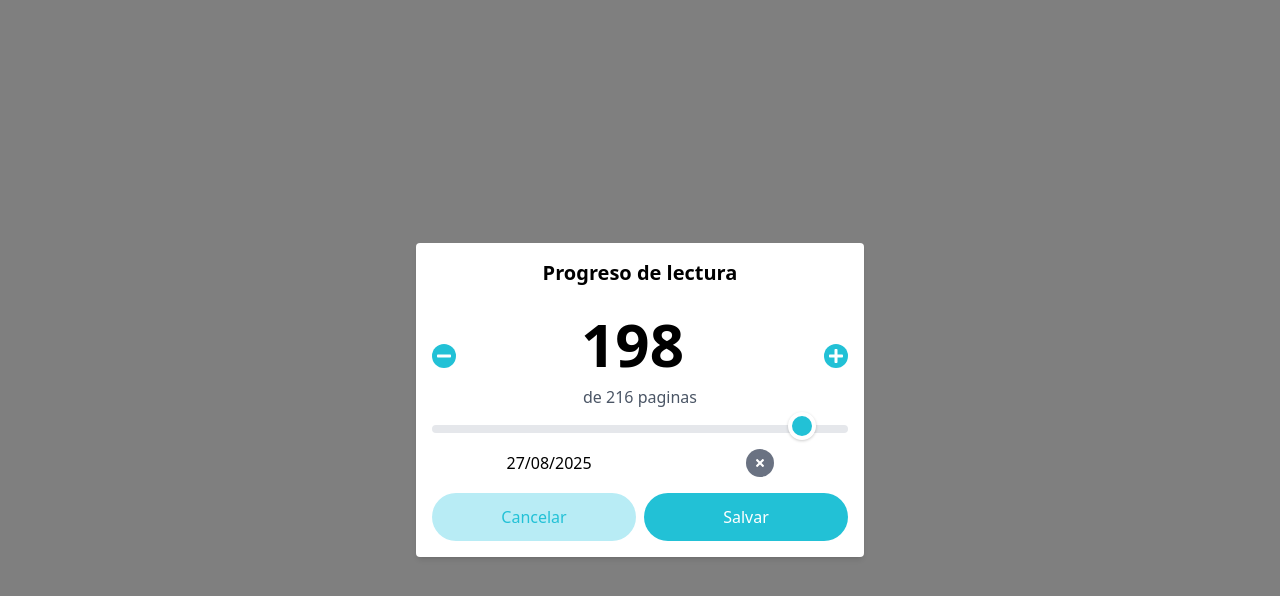
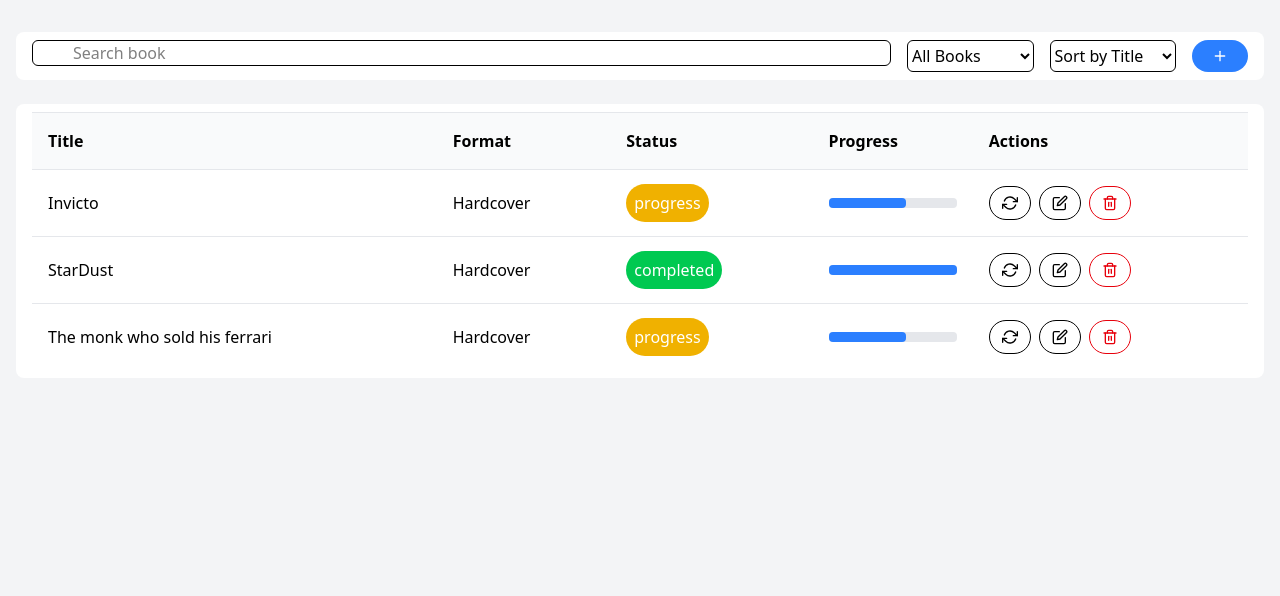
Before and after one commit to anavarro81/BookReadingTracker, a React (Vite) app in the folder apps/front/: page / in a window 1280 px wide. Shown: the top 596 px of the page. Built offline with nearby package versions, Linux system fonts and the light colour scheme.

Commit message:
feat(modal): implement close button and prevent slider from selecting a value before the last read page

```diff
--- a/apps/front/src/App.jsx
+++ b/apps/front/src/App.jsx
@@ -4,8 +4,8 @@ import BookingReadingTable from './Pages/BookingReadingTable.jsx';
 const App = () => {
   return (
     <div>
+      <BookingReadingTable/>
 
-      <ProgressModal/>
     </div>
   );
 }
--- a/apps/front/src/Components/ProgressModal.jsx
+++ b/apps/front/src/Components/ProgressModal.jsx
@@ -4,24 +4,32 @@ import DatePicker, { registerLocale } from "react-datepicker";
 import es from "date-fns/locale/es";
 import "react-datepicker/dist/react-datepicker.css";
 
-const ProgressModal = ({props}) => {
+const ProgressModal = ({open, modalStatus, onClose}) => {
 
-    // const { totalPages, currentPage, onPageChange, onDateChange } = props;
 
     registerLocale("es", es);
 
-    const data = {
-        currentPage: 198,
-        totPage: 216
-    }
+    const [currentPage, setCurrenPage] = useState(modalStatus?.currentPage ?? 0)
+    const [totalPages, setTotalPages ] = useState(modalStatus?.totalPages ?? 0)
 
-    const currentDate = new Date();
 
-    const [currentPageState, setcurrentPageState] = useState(data.currentPage)
+    const [currentPageState, setcurrentPageState] = useState(currentPage)
 
     const [showDatePicker, setShowDatePicker] = useState(true)
 
     const [selectedDate, setSelectedDate] = useState(new Date())
+
+    // sincronizar cuando cambien props
+    useEffect(() => {
+      setCurrenPage(modalStatus.currentPage ?? currentPage)
+      setTotalPages(modalStatus.totalPages ?? totalPages)
+    }, [modalStatus])
+
+
+    const handleCloseModal = () => {
+
+        onClose()
+    }
 
     const handleCloseDate = () => {
 
@@ -31,21 +39,32 @@ const ProgressModal = ({props}) => {
 
 
 
+
     const incrementCurrentPage = () => {
-        if (currentPageState < data.totPage) {
+        if (currentPageState < totalPages) {
             setcurrentPageState(currentPageState + 1)
         }
     }
 
     const decrementCurrentPage = () => {
 
-        if (currentPageState > 0 && currentPageState > data.currentPage ) {
+        if (currentPageState > 0 && currentPageState > currentPage ) {
             setcurrentPageState(currentPageState - 1)
         }
 
     }
 
+    const handleChangeProgressStatus = (e) => {
+        console.log('Progreso: ', e.target.value)
 
+         if (e.target.value > currentPage) {
+          setcurrentPageState(e.target.value)
+         }
+
+
+    }
+
+    if (!open) return null;
 
   return (
     <div className="fixed inset-0 flex items-center justify-center bg-black/50">
@@ -71,7 +90,7 @@ const ProgressModal = ({props}) => {
                                 placeholder="199"
                                 value={currentPageState}
                                 className="w-1/2 text-center font-bold text-6xl"/>
-                            <span id='totalPages' className="text-gray-600"> de {data.totPage} paginas </span>
+                            <span id='totalPages' className="text-gray-600"> de {totalPages} paginas </span>
                         </div>
 
                         <button
@@ -87,9 +106,9 @@ const ProgressModal = ({props}) => {
                         id="currentPageSlider"
                         name="totPages"
                         min="0"
-                        max={data.totPage}
+                        max={totalPages}
                         value={currentPageState}
-                        onChange={(e) => setcurrentPageState(e.target.value)}
+                        onChange={handleChangeProgressStatus}
                         className="w-full"
                         />
 
@@ -133,13 +152,14 @@ const ProgressModal = ({props}) => {
                 <div className="flex justify-center gap-2">
                     <button
                         className="w-full h-12 bg-brand-200 rounded-full text-brand-500 font-medium"
+                        onClick={handleCloseModal}
                         >
                         Cancelar
                     </button>
                     <button
                         className="w-full h-12 bg-brand-500 rounded-full font-medium text-white"
                         id="saveButton"
-                        disabled={data.currentPage === currentPageState}
+                        disabled={currentPage === currentPageState}
                         >
                          Salvar
                     </button>
--- a/apps/front/src/Pages/BookingReadingTable.jsx
+++ b/apps/front/src/Pages/BookingReadingTable.jsx
@@ -1,6 +1,7 @@
 import React, { useState, useEffect } from "react";
-import { FiBook, FiSearch, FiFilter, FiX, FiPlus } from "react-icons/fi";
+import { FiBook, FiSearch, FiFilter, FiX, FiPlus, FiRefreshCw, FiEdit, FiTrash2 } from "react-icons/fi";
 import { format } from "date-fns";
+import ProgressModal from "../Components/ProgressModal";
 
 const BookingReadingTable = () => {
 
@@ -12,6 +13,8 @@ const BookingReadingTable = () => {
       title: "StarDust",
       format: "Hardcover",
       status: "completed",
+      currentPage: 216,
+      totalPages: 216,
       progress: 100,
       lastUpdate: new Date(2025,8,15)
     },
@@ -21,6 +24,8 @@ const BookingReadingTable = () => {
       title: "The monk who sold his ferrari",
       format: "Hardcover",
       status: "progress",
+      currentPage: 182,
+      totalPages: 208,
       progress: 60,
       lastUpdate: new Date(2025,8,19)
 
@@ -31,6 +36,8 @@ const BookingReadingTable = () => {
       title: "Invicto",
       format: "Hardcover",
       status: "progress",
+      currentPage: 90,
+      totalPages: 280,
       progress: 60,
       lastUpdate: new Date(2025,8,19)
 
@@ -41,6 +48,17 @@ const BookingReadingTable = () => {
   const [searchText, setSearchText] = useState("")
   const [typeFilter, setTypeFilter] = useState("All")
   const [sortBy, setSortedBy] = useState("title")
+  const [showSetProgressModal, setshowSetProgressModal] = useState(false)
+
+
+  const [modalStatus, setModalStatus] = useState(
+    {
+      open:false,
+      currentPage:null,
+      totalPages:null,
+      bookId:null
+    }
+  )
 
   const status = {
     "completed": "bg-green-500 p-2 rounded-full text-white",
@@ -54,6 +72,10 @@ const BookingReadingTable = () => {
     setSearchText(e.target.value)
   }
 
+  const handleSetProgressStatus = (book) => {
+    setModalStatus({open: true, currentPage: book.currentPage, totalPages: book.totalPages,  bookId: book.id})
+  }
+
   const filteredBooks = books
   .filter(book => book.title.toLowerCase().includes(searchText.toLowerCase()))
   .filter(book => typeFilter === "All" || book.status == typeFilter)
@@ -62,8 +84,22 @@ const BookingReadingTable = () => {
 
 
   return (
+
+
+
     <div className="bg-gray-100 min-h-screen px-4 py-8">
       <div className="container mx-auto ">
+
+        {modalStatus.open &&
+          <ProgressModal
+            open={modalStatus.open}
+            modalStatus={modalStatus}
+            onClose={() => setModalStatus(prev => ({...prev, open: false}))}
+
+        />}
+
+
+
         <div className="flex bg-white rounded-lg justify-between px-4 py-2 mb-6 gap-4">
           <div className="flex-1">
             <input type="text"
@@ -104,7 +140,7 @@ const BookingReadingTable = () => {
                 <th className="p-4"> Format </th>
                 <th className="p-4"> Status </th>
                 <th className="p-4"> Progress </th>
-                <th className="p-4"> Last Updated </th>
+                <th className="p-4"> Actions </th>
               </tr>
             </thead>
             <tbody className="">
@@ -126,7 +162,33 @@ const BookingReadingTable = () => {
                     </div>
                     </td>
                     <td className="p-4">
-                      {format(book.lastUpdate, "dd/MM/yyyy")}
+                      <div className="flex items-center gap-2">
+                        <button
+                          className="flex items-center gap-2 px-3 py-2 rounded-full border hover:bg-gray-50"
+                          title="Actualizar progreso"
+                          onClick={() => handleSetProgressStatus(book)}
+                        >
+                          <FiRefreshCw />
+
+                        </button>
+
+                        <button
+                          className="flex items-center gap-2 px-3 py-2 rounded-full border hover:bg-gray-50"
+                          title="Editar libro"
+
+                        >
+                          <FiEdit />
+
+                        </button>
+
+                        <button
+                          className="flex items-center gap-2 px-3 py-2 rounded-full border hover:bg-gray-50 text-red-600"
+                          title="Borrar libro"
+                        >
+                          <FiTrash2 />
+
+                        </button>
+                      </div>
                     </td>
 
 
```
